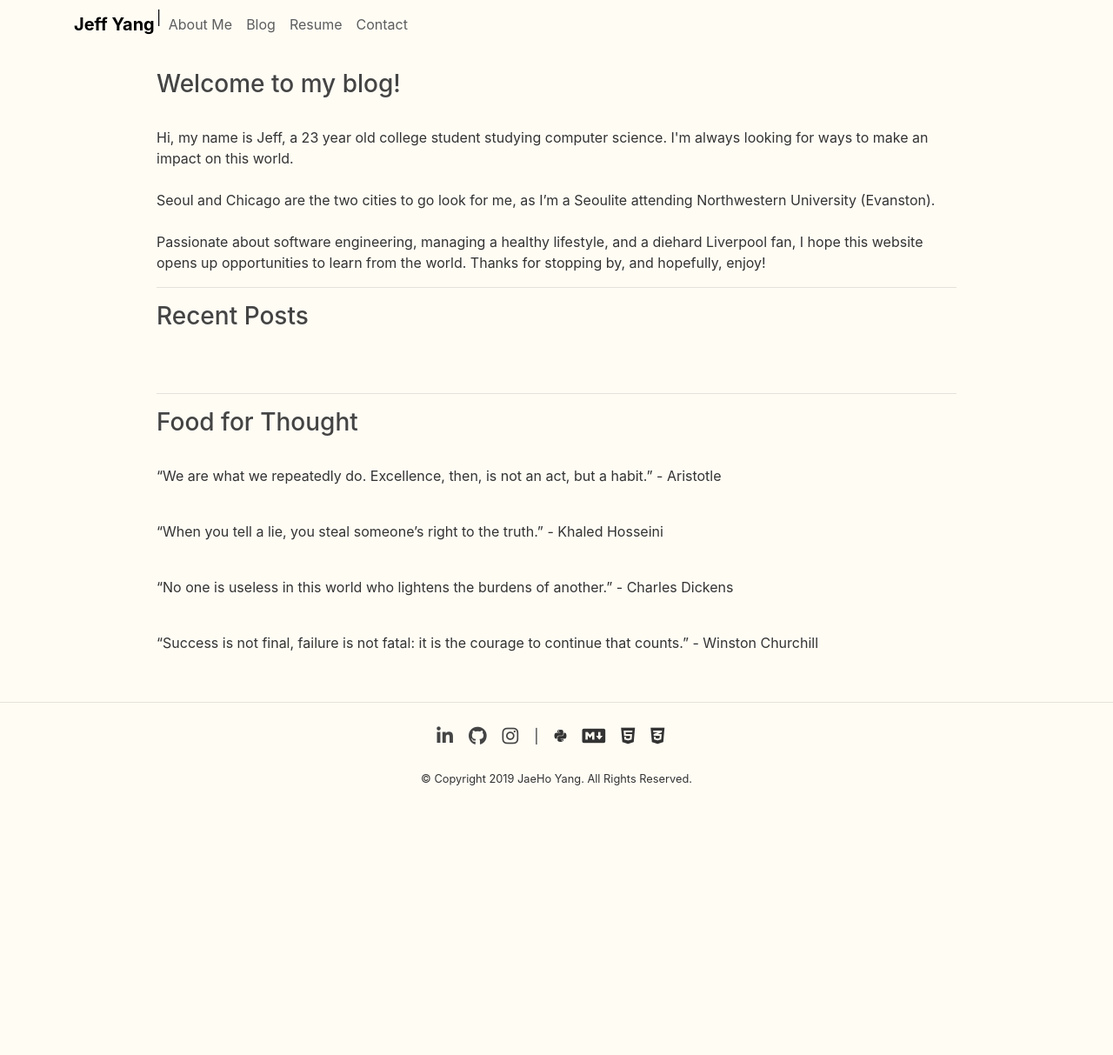
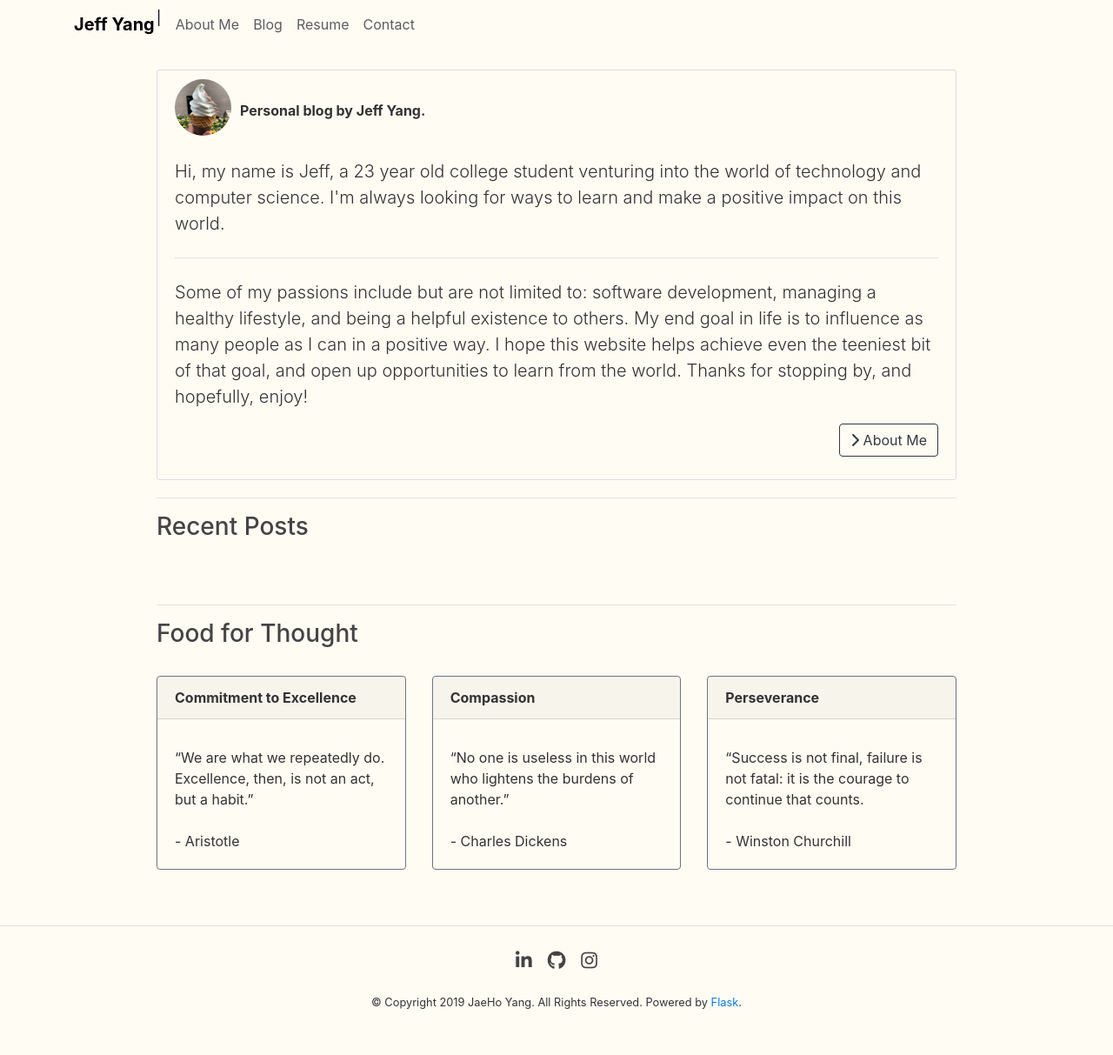
Before and after one commit to jeffjaehoyang/personal_website_old, a Flask app: page / in a window 1280 px wide. Shown: the whole page at 87% size. Before the commit the page ends 903 px from the top, so only its background shows below. Run offline with Flask 2, Linux system fonts and the light colour scheme; some libraries are stand-ins or nearby versions.

Commit message:
updated home page, minor changes to contact form and footer

```diff
--- a/flaskblog/static/styles/main.css
+++ b/flaskblog/static/styles/main.css
@@ -73,10 +73,11 @@ a.article-title:hover {
 }
 
 .account-img {
-  height: 125px;
-  width: 125px;
-  margin-right: 20px;
-  margin-bottom: 16px;
+  height: 65px;
+  width: 65px;
+  margin-right: 10px;
+  margin-bottom: 10px;
+  border-radius: 50%;
 }
 
 .account-heading {
--- a/flaskblog/templates/contact.html
+++ b/flaskblog/templates/contact.html
@@ -5,7 +5,9 @@
 		<form method="POST" action="" novalidate>
 			{{ form.hidden_tag() }}
 			<fieldset class="form-group">
-				<legend class="border-bottom mb-4">Hi there, don't be shy!</legend>
+				<legend class="border-bottom mb-4">Hi there!<br>
+					<span style="font-size: 15px;">Interested in talking to me, or have any suggestions? Please feel free to reach out!</span>
+				</legend>
 				<div class="form-group">
 					{{ form.name.label(class="form-control-label") }}
 					{% if form.name.errors %}
@@ -59,7 +61,7 @@
 					{% endif %}
 				</div>
 			</fieldset>
-			<div class="form-group">
+			<div class="form-group text-right">
 				{{ form.send(class="btn btn-outline-dark") }}
 			</div>
 		</form>
--- a/flaskblog/templates/home.html
+++ b/flaskblog/templates/home.html
@@ -1,13 +1,21 @@
 {% extends "layouts.html" %}
 {% block content %}
-	<h3>Welcome to my blog!</h3><br>
-	<p>Hi, my name is Jeff, a 23 year old college student studying computer science. I'm always looking for ways to make an impact on this world. <br><br>
-
-	Seoul and Chicago are the two cities to go look for me, as I’m a Seoulite attending Northwestern University (Evanston).
-	<br><br>
-
-	Passionate about software engineering, managing a healthy lifestyle, and a diehard Liverpool fan, I hope this website opens up opportunities to learn from the world. Thanks for stopping by, and hopefully, enjoy!</p>
-
+	<div class="content-section">
+	  <p class="display-5">
+	    <img
+	        class="account-img img-fluid"
+	        src="../static/upload/my_avataar.jpg"
+	    ><strong>Personal blog by Jeff Yang.</strong>
+	  </p>
+	  <p class="lead">Hi, my name is Jeff, a 23 year old college student venturing into the world of technology and computer science. I'm always looking for ways to learn and make a positive impact on this world.</p>
+	  <hr class="my-4">
+	  <p class="lead">Some of my passions include but are not limited to: software development, managing a healthy lifestyle, and being a helpful existence to others. My end goal in life is to influence as many people as I can in a positive way. I hope this website helps achieve even the teeniest bit of that goal, and open up opportunities to learn from the world. Thanks for stopping by, and hopefully, enjoy!</p>
+	  <p class="lead text-right">
+    	<a class="btn btn-outline-dark btn-md" href="{{ url_for('about')}}" role="button">
+    		<i class="fas fa-chevron-right"></i>&nbsp;About Me
+    	</a>
+  	  </p>
+	</div>
 	<hr>
 	<h3>Recent Posts</h3>
 	<br>
@@ -33,8 +41,43 @@
 	<br>
 	<hr>
 	<h3> Food for Thought </h3><br>
-	<p>“We are what we repeatedly do. Excellence, then, is not an act, but a habit.” - Aristotle</p><br>
-	<p>“When you tell a lie, you steal someone’s right to the truth.” - Khaled Hosseini</p><br>
-	<p>“No one is useless in this world who lightens the burdens of another.” - Charles Dickens</p><br>
-	<p>“Success is not final, failure is not fatal: it is the courage to continue that counts.” - Winston Churchill</p><br>
+	<div class="row">
+	  <div class="col-sm-4">
+	    <div class="card border-secondary bg-transparent">
+	      <div class="card-header"><strong>Commitment to Excellence</strong></div>
+	      <div class="card-body">
+	        <h5 class="card-title"></h5>
+	        <p class="card-text">“We are what we repeatedly do. Excellence, then, is not an act, but a habit.”
+	        	<br><br>- Aristotle
+	        </p>
+
+	      </div>
+	    </div>
+	  </div>
+	  <div class="col-sm-4">
+	    <div class="card border-secondary bg-transparent">
+	      <div class="card-header"><strong>Compassion</strong></div>
+	      <div class="card-body">
+	        <h5 class="card-title"></h5>
+	        <p class="card-text">“No one is useless in this world who lightens the burdens of another.”
+	        	<br><br>- Charles Dickens
+	        </p>
+
+	      </div>
+	    </div>
+	  </div>
+	  <div class="col-sm-4">
+	    <div class="card border-secondary bg-transparent">
+	      <div class="card-header"><strong>Perseverance</strong></div>
+	      <div class="card-body">
+	        <h5 class="card-title"></h5>
+	        <p class="card-text">“Success is not final, failure is not fatal: it is the courage to continue that counts.
+	        	<br><br>- Winston Churchill
+	        </p>
+
+	      </div>
+	    </div>
+	  </div>
+	</div>
+	<br><br>
 {% endblock %}
--- a/flaskblog/templates/layouts.html
+++ b/flaskblog/templates/layouts.html
@@ -8,7 +8,7 @@
 
      <!-- FontAwesome CDN -->
     <script src="https://kit.fontawesome.com/f8ddbdbcbf.js" crossorigin="anonymous"></script>
-    <link rel="icon" type="image/png" href="../static/jy.png">
+    <link rel="icon" type="image/png" href="../static/jy2.ico">
     <!-- Bootstrap CSS -->
     <link rel="stylesheet" href="https://stackpath.bootstrapcdn.com/bootstrap/4.3.1/css/bootstrap.min.css" integrity="sha384-ggOyR0iXCbMQv3Xipma34MD+dH/1fQ784/j6cY/iJTQUOhcWr7x9JvoRxT2MZw1T" crossorigin="anonymous">
     <link rel="stylesheet" type="text/css" href="{{ url_for('static',filename='styles/main.css') }}">
@@ -27,7 +27,7 @@
 	        <span class="navbar-toggler-icon"></span>
 	      </button>
 	      <div class="collapse navbar-collapse" id="navbarToggle">
-	        <div class="navbar-nav mr-auto">
+	        <div class="navbar-nav ml-2 mr-auto">
 	          <a class="nav-item nav-link" href="{{ url_for('about' )}}">About Me</a>
 	          <a class="nav-item nav-link" href="{{ url_for('blog' )}}">Blog</a>
 	          <!-- <a class="nav-item nav-link" href="{{ url_for('projects' )}}">Projects</a> -->
@@ -76,21 +76,9 @@
 	  		</a> &nbsp;&nbsp;
 	  		<a class="footer" href="https://www.instagram.com/jefe.yang/">
 	  			<i class="fab fa-instagram fa-lg"></i>
-	  		</a> &nbsp;&nbsp; | &nbsp;&nbsp;
-	  		<span class="footer">
-	  			<i class="fa fa-python"></i>
-	  		</span> &nbsp;&nbsp;
-	  		<span class="footer">
-	  			<i class="fab fa-markdown fa-lg"></i>
-	  		</span> &nbsp;&nbsp;
-	  		<span class="footer">
-	  			<i class="fab fa-html5 fa-lg"></i>
-	  		</span> &nbsp;&nbsp;
-	  		<span class="footer">
-	  			<i class="fab fa-css3-alt fa-lg"></i>
-	  		</span> &nbsp;&nbsp;
+	  		</a>
 	  		<br><br>
-	  		<small> © Copyright 2019 JaeHo Yang. All Rights Reserved.</small>
+	  		<small> © Copyright 2019 JaeHo Yang. All Rights Reserved. Powered by <a href="https://palletsprojects.com/p/flask/">Flask</a>.</small>
 	 	</footer>
 	</div>
 
```
Also changed, not shown: flaskblog/static/jy2.ico (added), flaskblog/static/upload/my_avataar.jpg (added).
